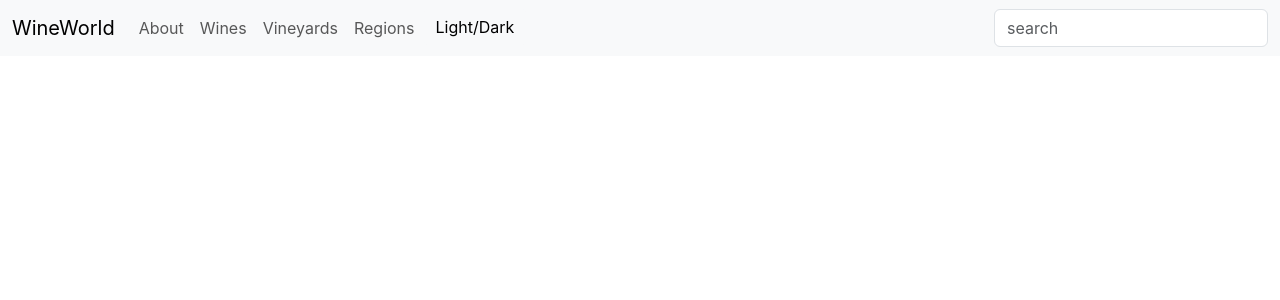
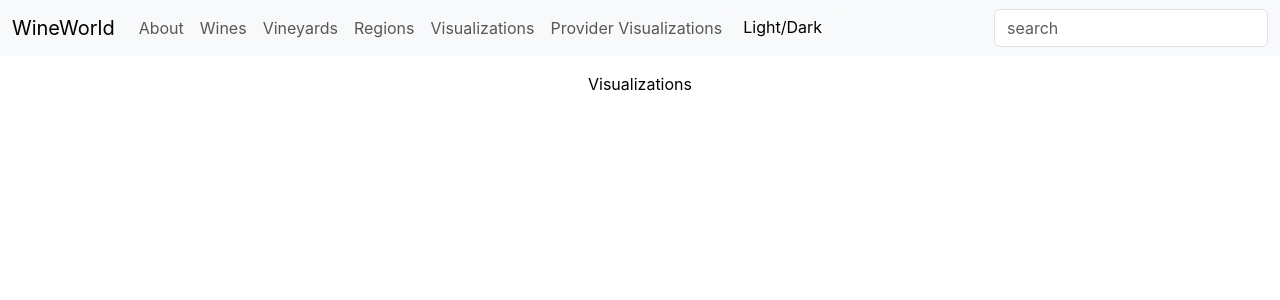
Before and after one commit to minidomo/wineworld, a React (Create React App) app in the folder frontend/: page /visualizations in a window 1280 px wide. Shown: the top 300 px of the page. Built offline with nearby package versions, Linux system fonts and the light colour scheme.

Commit message:
setting up visualizations pages

```diff
--- a/frontend/src/App.js
+++ b/frontend/src/App.js
@@ -6,16 +6,18 @@ import { BrowserRouter as Router, Route, Routes } from 'react-router-dom';
 import Navbar from './components/NavBar';
 import About from './containers/About';
 import Home from './containers/Home';
+import Search from './containers/Search';
+import Wines from './containers/WineModel';
+import WineInstance from './containers/WineInstance';
+import WineSearch from './containers/WineSearch';
+import Vineyards from './containers/VineyardModel';
+import VineyardInstance from './containers/VineyardInstance';
+import VineyardSearch from './containers/VineyardSearch';
+import Regions from './containers/RegionModel';
 import RegionInstance from './containers/RegionInstance';
-import Regions from './containers/RegionModel';
 import RegionSearch from './containers/RegionSearch';
-import Search from './containers/Search';
-import VineyardInstance from './containers/VineyardInstance';
-import Vineyards from './containers/VineyardModel';
-import VineyardSearch from './containers/VineyardSearch';
-import WineInstance from './containers/WineInstance';
-import Wines from './containers/WineModel';
-import WineSearch from './containers/WineSearch';
+import Visualizations from './containers/Visualizations';
+import ProviderVisualizations from './containers/Provider';
 
 const App = () => (
   <Router>
@@ -31,6 +33,8 @@ const App = () => (
           <Route path="/regions" element={<Regions />}></Route>
           <Route path="/regions/:id" element={<RegionInstance />}></Route>
           <Route path="/about" element={<About />}></Route>
+          <Route path="/visualizations" element={<Visualizations />}></Route>
+          <Route path="/provider" element={<ProviderVisualizations />}></Route>
 
           <Route path="/search/:query" element={<Search />}></Route>
           <Route path="/wines/search/:query" element={<WineSearch />}></Route>
--- a/frontend/src/components/NavBar.js
+++ b/frontend/src/components/NavBar.js
@@ -53,6 +53,16 @@ const NavBar = () => {
                   Regions
                 </Link>
               </li>
+              <li class="nav-item">
+                <Link class="nav-link" to="/visualizations">
+                  Visualizations
+                </Link>
+              </li>
+              <li class="nav-item">
+                <Link class="nav-link" to="/provider">
+                  Provider Visualizations
+                </Link>
+              </li>
               <li class="nav-item">{DarkMode('toggle')}</li>
             </ul>
           </div>
--- /dev/null
+++ b/frontend/src/containers/Provider.js
@@ -0,0 +1,9 @@
+import React from 'react'
+
+const Provider = () => {
+  return (
+    <div>Provider</div>
+  )
+}
+
+export default Provider
--- /dev/null
+++ b/frontend/src/containers/Visualizations.js
@@ -0,0 +1,9 @@
+import React from 'react'
+
+const Visualizations = () => {
+  return (
+    <div>Visualizations</div>
+  )
+}
+
+export default Visualizations
```
